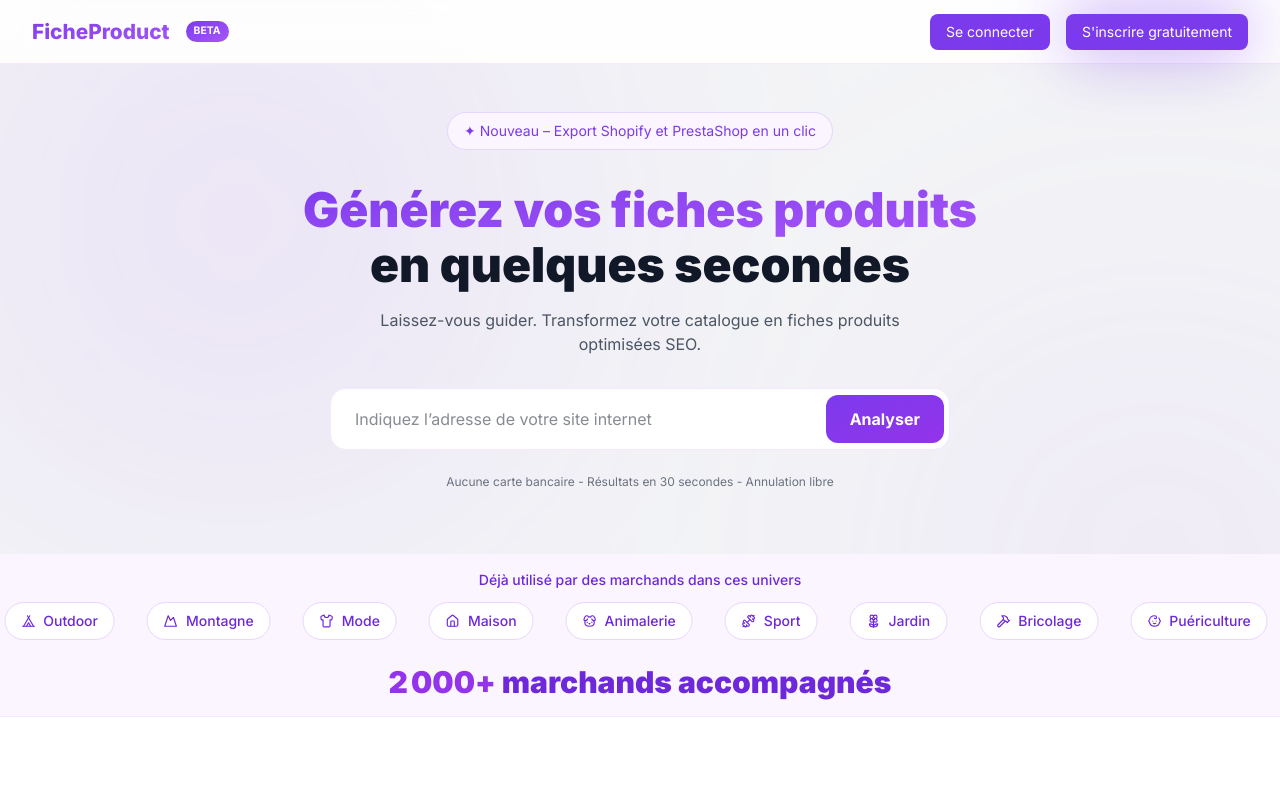
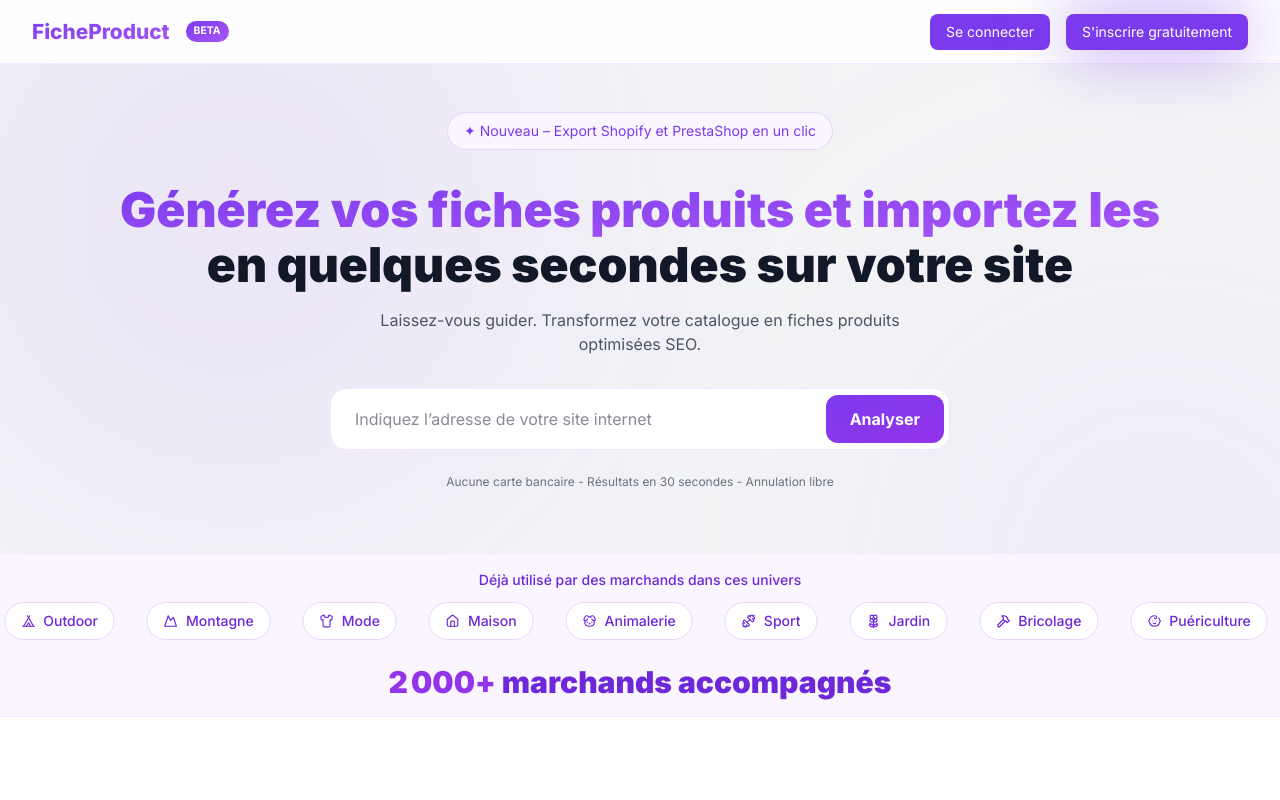
Before and after one commit to PRODEEF/FICHEPRODUIT, a React (Vite) app in the folder frontend/: page / in a window 1280 px wide. Shown: the top 800 px of the page. Built offline with nearby package versions, Linux system fonts and the light colour scheme; no server answers.

Commit message:
Feat: rewording home page

```diff
--- a/frontend/src/features/landing/pages/Home.tsx
+++ b/frontend/src/features/landing/pages/Home.tsx
@@ -67,10 +67,10 @@ export function Home() {
             className="mb-4 text-[clamp(1.8rem,4vw,3rem)] font-black leading-[1.15] text-text-primary"
           >
             <span className="bg-gradient-to-br from-purple-600 to-purple-400 bg-clip-text text-transparent">
-              Générez vos fiches produits
+              Générez vos fiches produits et importez les
             </span>
             <br />
-            en quelques secondes
+            en quelques secondes sur votre site
           </motion.h1>
           <motion.p
             className="mb-8 max-w-[560px] text-base text-text-secondary"
```
Also changed, not shown: 1 other file (tests, documents, lock files or other folders).
